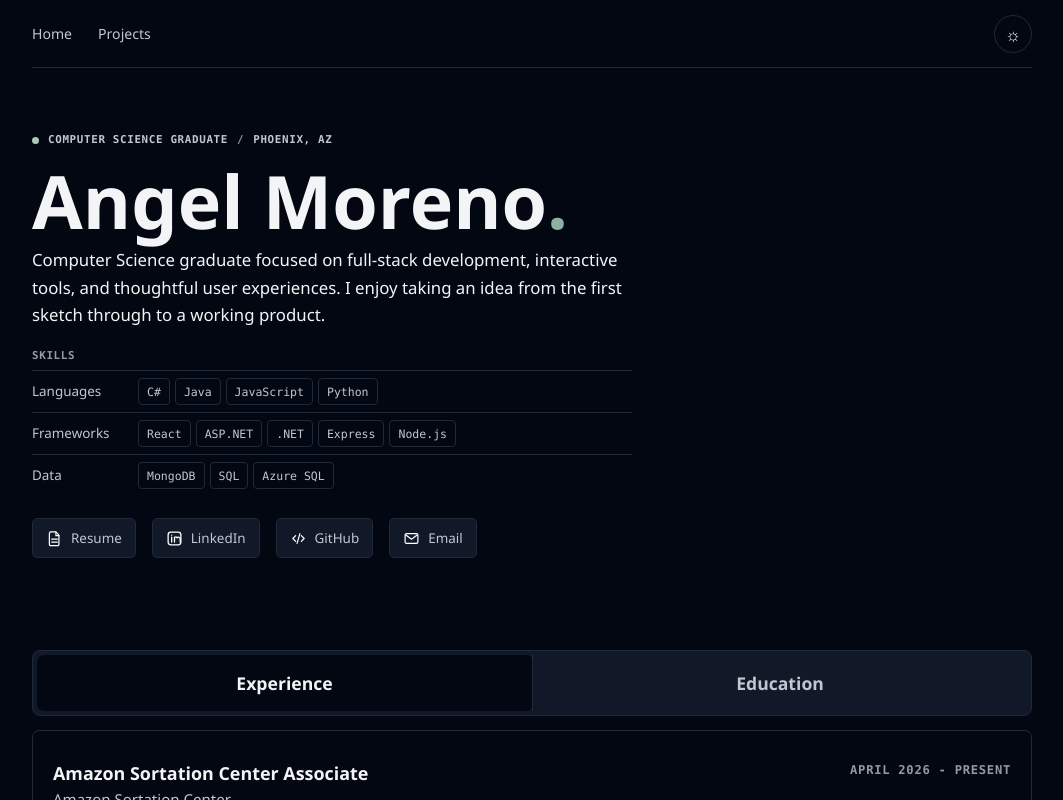
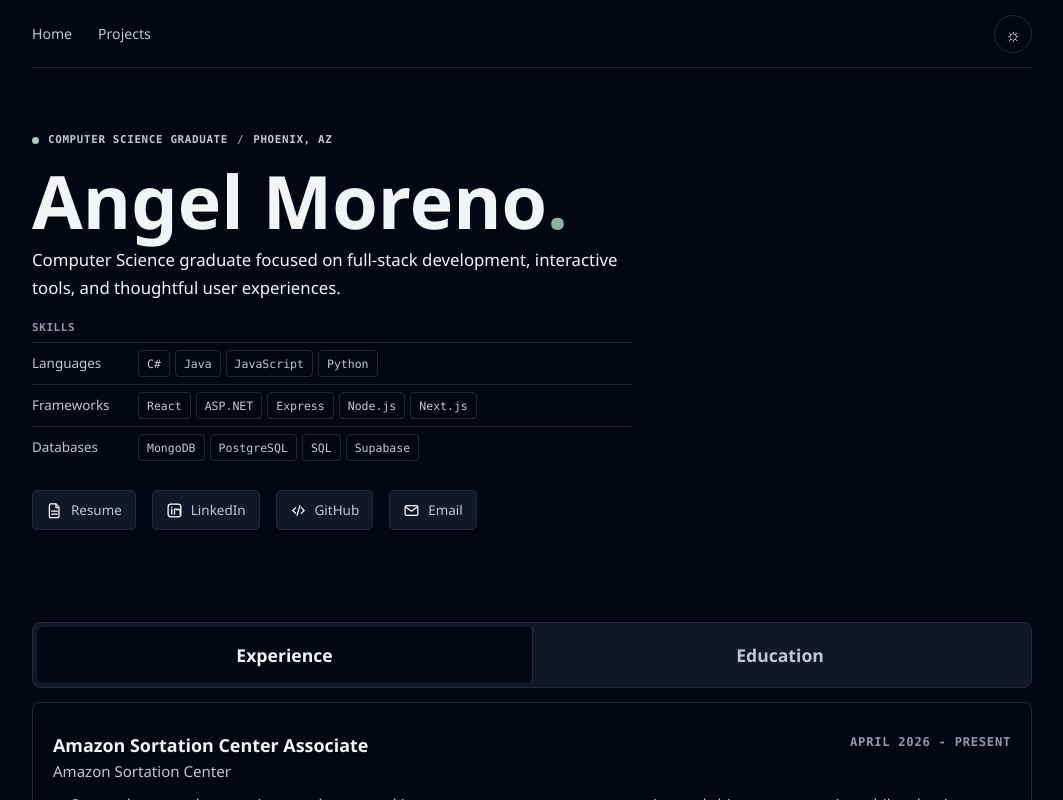
Before and after one commit to AngelMoreno24/Personal-Website, a React (Create React App) app in the folder personal-website/: page / in a window 1280 px wide. Shown: the top 800 px of the page, without its empty margins (108-1171 px from the left). Built offline with nearby package versions, Linux system fonts and the light colour scheme.

Commit message:
update skills

```diff
--- a/personal-website/src/App.js
+++ b/personal-website/src/App.js
@@ -9,8 +9,8 @@ import poolAngel from "./images/poolAngel.PNG";
 
 const skills = [
   { category: "Languages", items: ["C#", "Java", "JavaScript", "Python"] },
-  { category: "Frameworks", items: ["React", "ASP.NET", ".NET", "Express", "Node.js"] },
-  { category: "Data", items: ["MongoDB", "SQL", "Azure SQL"] },
+  { category: "Frameworks", items: ["React", "ASP.NET", "Express", "Node.js", "Next.js"] },
+  { category: "Databases", items: ["MongoDB", "PostgreSQL", "SQL", "Supabase"] },
 ];
 
 const projects = [
@@ -160,7 +160,7 @@ function App() {
               PHOENIX, AZ
             </p>
             <h1 id="intro-title">Angel Moreno<span>.</span></h1>
-            <p className="hero-lede">Computer Science graduate focused on full-stack development, interactive tools, and thoughtful user experiences. I enjoy taking an idea from the first sketch through to a working product.</p>
+            <p className="hero-lede">Computer Science graduate focused on full-stack development, interactive tools, and thoughtful user experiences.</p>
             <div className="profile-skills" id="skills" aria-labelledby="profile-skills-title">
               <h2 id="profile-skills-title">Skills</h2>
               {skills.map((group) => (
```
